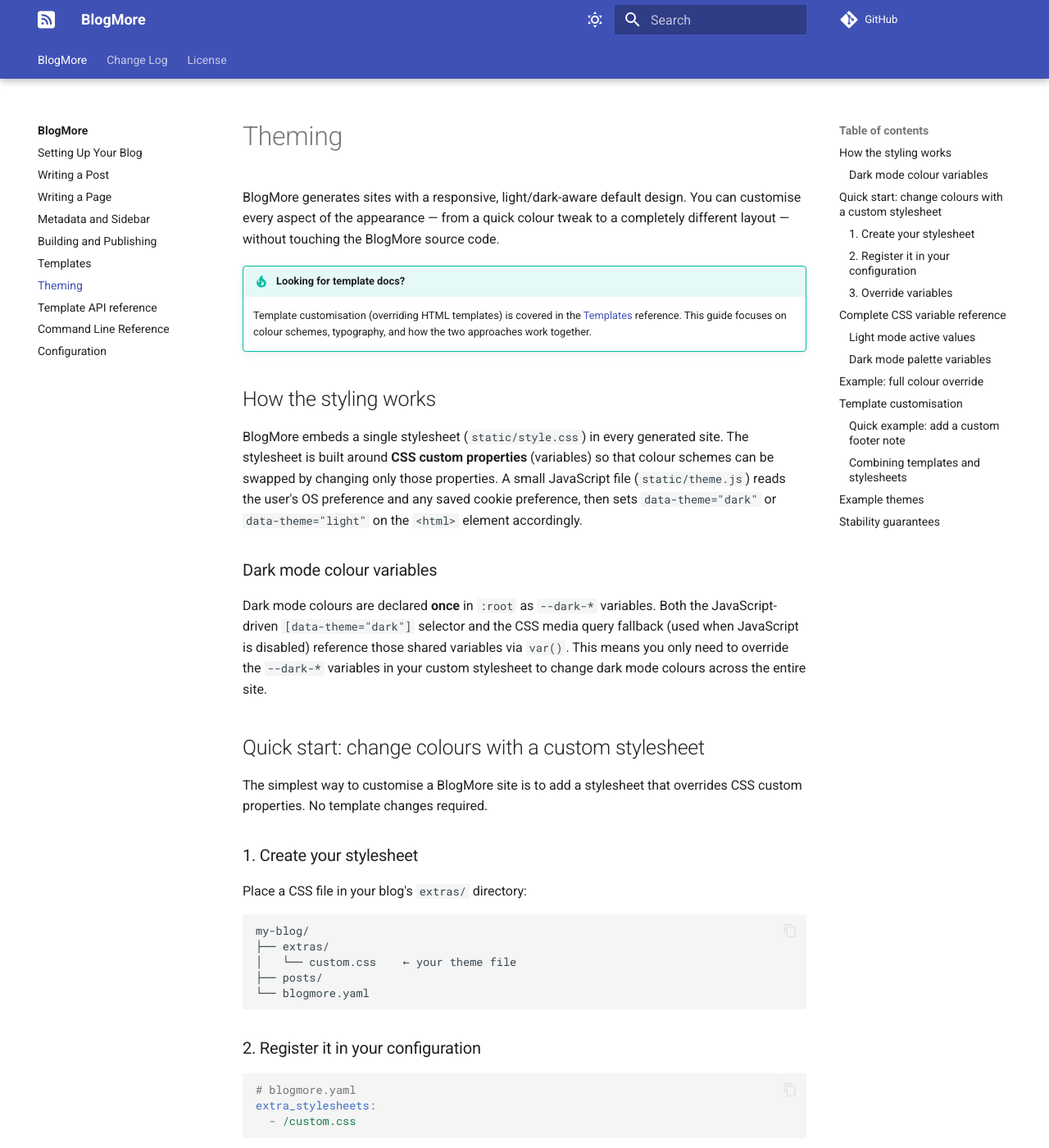
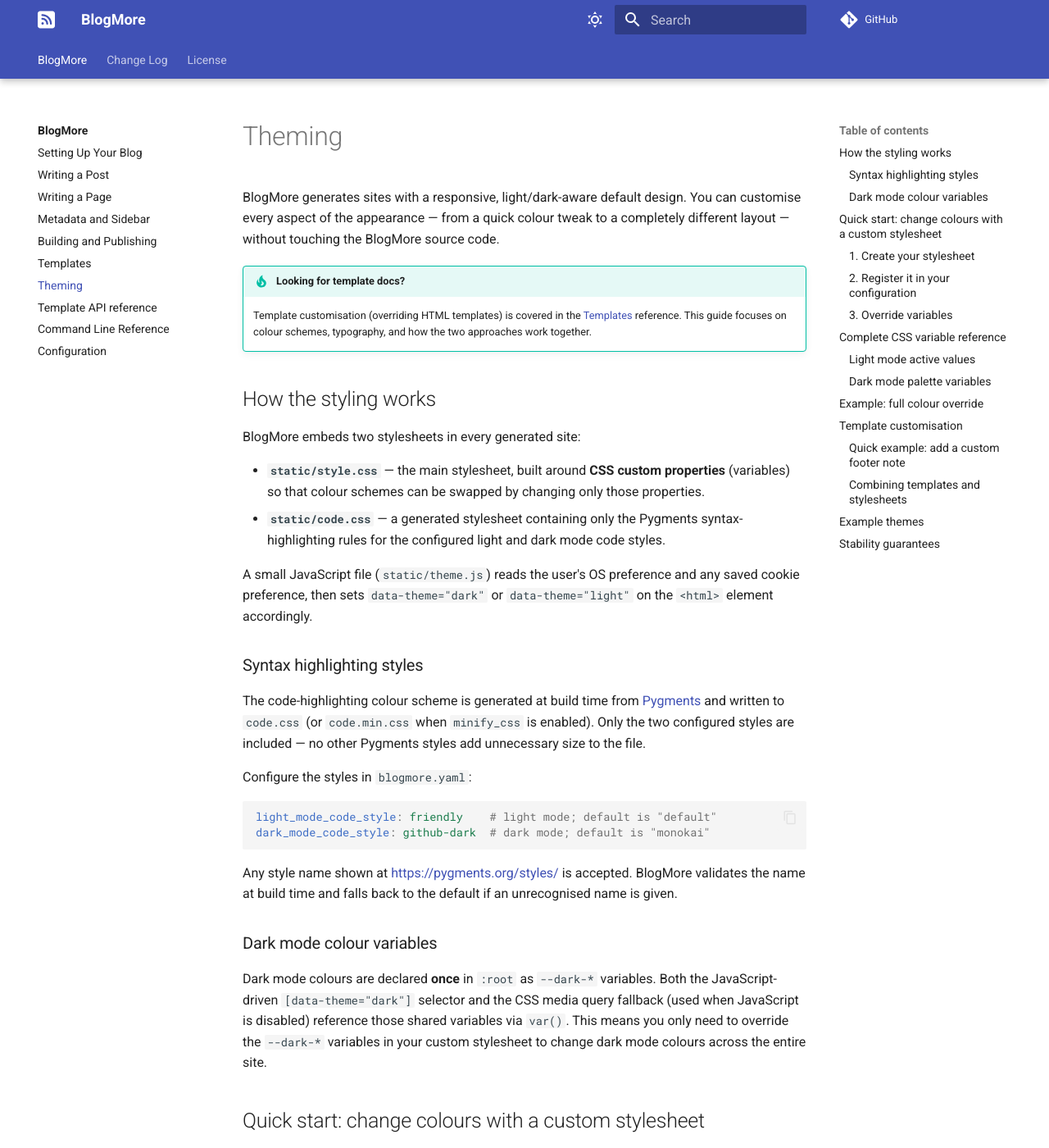
Before and after one commit to davep/blogmore, an MkDocs documentation site: the page built from docs/theming.md, in a window 1280 px wide and 1400 px high. Shown: the whole window at 82% size. Built offline with MkDocs 1.6.1 and Material for MkDocs 9.7.7, drawn with Linux system fonts in a browser that asks for light colours; comment, search, counter and statistics services are not loaded.

Commit message:
Add configurable fenced code block styles via light_mode_code_style and dark_mode_code_style
Co-authored-by: davep <28237+davep@users.noreply.github.com>
Agent-Logs-Url: https://github.com/davep/blogmore/sessions/d6b53e15-3230-46c8-a832-93be7a341aa0

````diff
--- a/ChangeLog.md
+++ b/ChangeLog.md
@@ -4,6 +4,13 @@
 
 **Released: WiP**
 
+- Added `light_mode_code_style` and `dark_mode_code_style` configuration
+  options that allow the Pygments syntax-highlighting colour scheme to be
+  configured independently for light and dark mode.  The chosen styles are
+  generated into a dedicated `code.css` file (or `code.min.css` when
+  `minify_css` is enabled) so that only the required rules are served to
+  visitors.
+  ([#332](https://github.com/davep/blogmore/pull/332))
 - Fixed sitemap generation not excluding the search page if a custom
   `search_path` was in use.
   ([#331](https://github.com/davep/blogmore/pull/331))
--- a/docs/theming.md
+++ b/docs/theming.md
@@ -11,12 +11,25 @@ to a completely different layout — without touching the BlogMore source code.
 
 ## How the styling works
 
-BlogMore embeds a single stylesheet (`static/style.css`) in every generated
-site.  The stylesheet is built around **CSS custom properties** (variables) so
-that colour schemes can be swapped by changing only those properties.  A small
-JavaScript file (`static/theme.js`) reads the user's OS preference and any
-saved cookie preference, then sets `data-theme="dark"` or
-`data-theme="light"` on the `<html>` element accordingly.
+BlogMore embeds two stylesheets in every generated site:
+
+- **`static/style.css`** — the main stylesheet, built around **CSS custom properties** (variables) so that colour schemes can be swapped by changing only those properties.
+- **`static/code.css`** — a generated stylesheet containing only the Pygments syntax-highlighting rules for the configured light and dark mode code styles.
+
+A small JavaScript file (`static/theme.js`) reads the user's OS preference and any saved cookie preference, then sets `data-theme="dark"` or `data-theme="light"` on the `<html>` element accordingly.
+
+### Syntax highlighting styles
+
+The code-highlighting colour scheme is generated at build time from [Pygments](https://pygments.org/styles/) and written to `code.css` (or `code.min.css` when `minify_css` is enabled).  Only the two configured styles are included — no other Pygments styles add unnecessary size to the file.
+
+Configure the styles in `blogmore.yaml`:
+
+```yaml
+light_mode_code_style: friendly    # light mode; default is "default"
+dark_mode_code_style: github-dark  # dark mode; default is "monokai"
+```
+
+Any style name shown at [https://pygments.org/styles/](https://pygments.org/styles/) is accepted.  BlogMore validates the name at build time and falls back to the default if an unrecognised name is given.
 
 ### Dark mode colour variables
 
--- a/src/blogmore/templates/base.html
+++ b/src/blogmore/templates/base.html
@@ -32,6 +32,7 @@
     <link rel="stylesheet" href="{{ fontawesome_css_url }}">
     {% endif %}
     <link rel="stylesheet" href="{{ styles_css_url }}">
+    <link rel="stylesheet" href="{{ code_css_url }}">
     {% if extra_stylesheets %}
     {% for stylesheet in extra_stylesheets %}
     <link rel="stylesheet" href="{{ stylesheet }}">
--- a/src/blogmore/templates/static/style.css
+++ b/src/blogmore/templates/static/style.css
@@ -1179,225 +1179,6 @@ footer a:hover {
     opacity: 1;
 }
 
-.highlight .hll { background-color: #ffffcc }
-.highlight .c { color: #3D7B7B; font-style: italic } /* Comment */
-.highlight .err { border: 1px solid #FF0000 } /* Error */
-.highlight .k { color: #008000; font-weight: bold } /* Keyword */
-.highlight .o { color: #666666 } /* Operator */
-.highlight .ch { color: #3D7B7B; font-style: italic } /* Comment.Hashbang */
-.highlight .cm { color: #3D7B7B; font-style: italic } /* Comment.Multiline */
-.highlight .cp { color: #9C6500 } /* Comment.Preproc */
-.highlight .cpf { color: #3D7B7B; font-style: italic } /* Comment.PreprocFile */
-.highlight .c1 { color: #3D7B7B; font-style: italic } /* Comment.Single */
-.highlight .cs { color: #3D7B7B; font-style: italic } /* Comment.Special */
-.highlight .gd { color: #A00000 } /* Generic.Deleted */
-.highlight .ge { font-style: italic } /* Generic.Emph */
-.highlight .ges { font-weight: bold; font-style: italic } /* Generic.EmphStrong */
-.highlight .gr { color: #E40000 } /* Generic.Error */
-.highlight .gh { color: #000080; font-weight: bold } /* Generic.Heading */
-.highlight .gi { color: #008400 } /* Generic.Inserted */
-.highlight .go { color: #717171 } /* Generic.Output */
-.highlight .gp { color: #000080; font-weight: bold } /* Generic.Prompt */
-.highlight .gs { font-weight: bold } /* Generic.Strong */
-.highlight .gu { color: #800080; font-weight: bold } /* Generic.Subheading */
-.highlight .gt { color: #0044DD } /* Generic.Traceback */
-.highlight .kc { color: #008000; font-weight: bold } /* Keyword.Constant */
-.highlight .kd { color: #008000; font-weight: bold } /* Keyword.Declaration */
-.highlight .kn { color: #008000; font-weight: bold } /* Keyword.Namespace */
-.highlight .kp { color: #008000 } /* Keyword.Pseudo */
-.highlight .kr { color: #008000; font-weight: bold } /* Keyword.Reserved */
-.highlight .kt { color: #B00040 } /* Keyword.Type */
-.highlight .m { color: #666666 } /* Literal.Number */
-.highlight .s { color: #BA2121 } /* Literal.String */
-.highlight .na { color: #687822 } /* Name.Attribute */
-.highlight .nb { color: #008000 } /* Name.Builtin */
-.highlight .nc { color: #0000FF; font-weight: bold } /* Name.Class */
-.highlight .no { color: #880000 } /* Name.Constant */
-.highlight .nd { color: #AA22FF } /* Name.Decorator */
-.highlight .ni { color: #717171; font-weight: bold } /* Name.Entity */
-.highlight .ne { color: #CB3F38; font-weight: bold } /* Name.Exception */
-.highlight .nf { color: #0000FF } /* Name.Function */
-.highlight .nl { color: #767600 } /* Name.Label */
-.highlight .nn { color: #0000FF; font-weight: bold } /* Name.Namespace */
-.highlight .nt { color: #008000; font-weight: bold } /* Name.Tag */
-.highlight .nv { color: #19177C } /* Name.Variable */
-.highlight .ow { color: #AA22FF; font-weight: bold } /* Operator.Word */
-.highlight .w { color: #bbbbbb } /* Text.Whitespace */
-.highlight .mb { color: #666666 } /* Literal.Number.Bin */
-.highlight .mf { color: #666666 } /* Literal.Number.Float */
-.highlight .mh { color: #666666 } /* Literal.Number.Hex */
-.highlight .mi { color: #666666 } /* Literal.Number.Integer */
-.highlight .mo { color: #666666 } /* Literal.Number.Oct */
-.highlight .sa { color: #BA2121 } /* Literal.String.Affix */
-.highlight .sb { color: #BA2121 } /* Literal.String.Backtick */
-.highlight .sc { color: #BA2121 } /* Literal.String.Char */
-.highlight .dl { color: #BA2121 } /* Literal.String.Delimiter */
-.highlight .sd { color: #BA2121; font-style: italic } /* Literal.String.Doc */
-.highlight .s2 { color: #BA2121 } /* Literal.String.Double */
-.highlight .se { color: #AA5D1F; font-weight: bold } /* Literal.String.Escape */
-.highlight .sh { color: #BA2121 } /* Literal.String.Heredoc */
-.highlight .si { color: #A45A77; font-weight: bold } /* Literal.String.Interpol */
-.highlight .sx { color: #008000 } /* Literal.String.Other */
-.highlight .sr { color: #A45A77 } /* Literal.String.Regex */
-.highlight .s1 { color: #BA2121 } /* Literal.String.Single */
-.highlight .ss { color: #19177C } /* Literal.String.Symbol */
-.highlight .bp { color: #008000 } /* Name.Builtin.Pseudo */
-.highlight .fm { color: #0000FF } /* Name.Function.Magic */
-.highlight .vc { color: #19177C } /* Name.Variable.Class */
-.highlight .vg { color: #19177C } /* Name.Variable.Global */
-.highlight .vi { color: #19177C } /* Name.Variable.Instance */
-.highlight .vm { color: #19177C } /* Name.Variable.Magic */
-.highlight .il { color: #666666 } /* Literal.Number.Integer.Long */
-
-/* Dark theme syntax highlighting */
-/* Applied when system prefers dark mode */
-@media (prefers-color-scheme: dark) {
-    :root:not([data-theme]) .highlight {
-        background: #272822;
-        color: #f8f8f2;
-    }
-    :root:not([data-theme]) .highlight .hll { background-color: #49483e }
-    :root:not([data-theme]) .highlight .c { color: #959077 } /* Comment */
-    :root:not([data-theme]) .highlight .err { color: #ed007e; background-color: #1e0010 } /* Error */
-    :root:not([data-theme]) .highlight .k { color: #66d9ef } /* Keyword */
-    :root:not([data-theme]) .highlight .l { color: #ae81ff } /* Literal */
-    :root:not([data-theme]) .highlight .n { color: #f8f8f2 } /* Name */
-    :root:not([data-theme]) .highlight .o { color: #ff4689 } /* Operator */
-    :root:not([data-theme]) .highlight .p { color: #f8f8f2 } /* Punctuation */
-    :root:not([data-theme]) .highlight .ch { color: #959077 } /* Comment.Hashbang */
-    :root:not([data-theme]) .highlight .cm { color: #959077 } /* Comment.Multiline */
-    :root:not([data-theme]) .highlight .cp { color: #959077 } /* Comment.Preproc */
-    :root:not([data-theme]) .highlight .cpf { color: #959077 } /* Comment.PreprocFile */
-    :root:not([data-theme]) .highlight .c1 { color: #959077 } /* Comment.Single */
-    :root:not([data-theme]) .highlight .cs { color: #959077 } /* Comment.Special */
-    :root:not([data-theme]) .highlight .gd { color: #ff4689 } /* Generic.Deleted */
-    :root:not([data-theme]) .highlight .ge { color: #f8f8f2; font-style: italic } /* Generic.Emph */
-    :root:not([data-theme]) .highlight .gi { color: #a6e22e } /* Generic.Inserted */
-    :root:not([data-theme]) .highlight .go { color: #66d9ef } /* Generic.Output */
-    :root:not([data-theme]) .highlight .gp { color: #ff4689; font-weight: bold } /* Generic.Prompt */
-    :root:not([data-theme]) .highlight .gs { color: #f8f8f2; font-weight: bold } /* Generic.Strong */
-    :root:not([data-theme]) .highlight .gu { color: #959077 } /* Generic.Subheading */
-    :root:not([data-theme]) .highlight .kc { color: #66d9ef } /* Keyword.Constant */
-    :root:not([data-theme]) .highlight .kd { color: #66d9ef } /* Keyword.Declaration */
-    :root:not([data-theme]) .highlight .kn { color: #ff4689 } /* Keyword.Namespace */
-    :root:not([data-theme]) .highlight .kp { color: #66d9ef } /* Keyword.Pseudo */
-    :root:not([data-theme]) .highlight .kr { color: #66d9ef } /* Keyword.Reserved */
-    :root:not([data-theme]) .highlight .kt { color: #66d9ef } /* Keyword.Type */
-    :root:not([data-theme]) .highlight .m { color: #ae81ff } /* Literal.Number */
-    :root:not([data-theme]) .highlight .s { color: #e6db74 } /* Literal.String */
-    :root:not([data-theme]) .highlight .na { color: #a6e22e } /* Name.Attribute */
-    :root:not([data-theme]) .highlight .nb { color: #f8f8f2 } /* Name.Builtin */
-    :root:not([data-theme]) .highlight .nc { color: #a6e22e } /* Name.Class */
-    :root:not([data-theme]) .highlight .no { color: #66d9ef } /* Name.Constant */
-    :root:not([data-theme]) .highlight .nd { color: #a6e22e } /* Name.Decorator */
-    :root:not([data-theme]) .highlight .ne { color: #a6e22e } /* Name.Exception */
-    :root:not([data-theme]) .highlight .nf { color: #a6e22e } /* Name.Function */
-    :root:not([data-theme]) .highlight .nn { color: #f8f8f2 } /* Name.Namespace */
-    :root:not([data-theme]) .highlight .nx { color: #a6e22e } /* Name.Other */
-    :root:not([data-theme]) .highlight .nt { color: #ff4689 } /* Name.Tag */
-    :root:not([data-theme]) .highlight .nv { color: #f8f8f2 } /* Name.Variable */
-    :root:not([data-theme]) .highlight .ow { color: #ff4689 } /* Operator.Word */
-    :root:not([data-theme]) .highlight .w { color: #f8f8f2 } /* Text.Whitespace */
-    :root:not([data-theme]) .highlight .mb { color: #ae81ff } /* Literal.Number.Bin */
-    :root:not([data-theme]) .highlight .mf { color: #ae81ff } /* Literal.Number.Float */
-    :root:not([data-theme]) .highlight .mh { color: #ae81ff } /* Literal.Number.Hex */
-    :root:not([data-theme]) .highlight .mi { color: #ae81ff } /* Literal.Number.Integer */
-    :root:not([data-theme]) .highlight .mo { color: #ae81ff } /* Literal.Number.Oct */
-    :root:not([data-theme]) .highlight .sa { color: #e6db74 } /* Literal.String.Affix */
-    :root:not([data-theme]) .highlight .sb { color: #e6db74 } /* Literal.String.Backtick */
-    :root:not([data-theme]) .highlight .sc { color: #e6db74 } /* Literal.String.Char */
-    :root:not([data-theme]) .highlight .dl { color: #e6db74 } /* Literal.String.Delimiter */
-    :root:not([data-theme]) .highlight .sd { color: #e6db74 } /* Literal.String.Doc */
-    :root:not([data-theme]) .highlight .s2 { color: #e6db74 } /* Literal.String.Double */
-    :root:not([data-theme]) .highlight .se { color: #ae81ff } /* Literal.String.Escape */
-    :root:not([data-theme]) .highlight .sh { color: #e6db74 } /* Literal.String.Heredoc */
-    :root:not([data-theme]) .highlight .si { color: #e6db74 } /* Literal.String.Interpol */
-    :root:not([data-theme]) .highlight .sx { color: #e6db74 } /* Literal.String.Other */
-    :root:not([data-theme]) .highlight .sr { color: #e6db74 } /* Literal.String.Regex */
-    :root:not([data-theme]) .highlight .s1 { color: #e6db74 } /* Literal.String.Single */
-    :root:not([data-theme]) .highlight .ss { color: #e6db74 } /* Literal.String.Symbol */
-    :root:not([data-theme]) .highlight .bp { color: #f8f8f2 } /* Name.Builtin.Pseudo */
-    :root:not([data-theme]) .highlight .fm { color: #a6e22e } /* Name.Function.Magic */
-    :root:not([data-theme]) .highlight .vc { color: #f8f8f2 } /* Name.Variable.Class */
-    :root:not([data-theme]) .highlight .vg { color: #f8f8f2 } /* Name.Variable.Global */
-    :root:not([data-theme]) .highlight .vi { color: #f8f8f2 } /* Name.Variable.Instance */
-    :root:not([data-theme]) .highlight .vm { color: #f8f8f2 } /* Name.Variable.Magic */
-    :root:not([data-theme]) .highlight .il { color: #ae81ff } /* Literal.Number.Integer.Long */
-}
-
-/* Dark theme syntax highlighting when manually set */
-:root[data-theme="dark"] .highlight {
-    background: #272822;
-    color: #f8f8f2;
-}
-:root[data-theme="dark"] .highlight .hll { background-color: #49483e }
-:root[data-theme="dark"] .highlight .c { color: #959077 } /* Comment */
-:root[data-theme="dark"] .highlight .err { color: #ed007e; background-color: #1e0010 } /* Error */
-:root[data-theme="dark"] .highlight .k { color: #66d9ef } /* Keyword */
-:root[data-theme="dark"] .highlight .l { color: #ae81ff } /* Literal */
-:root[data-theme="dark"] .highlight .n { color: #f8f8f2 } /* Name */
-:root[data-theme="dark"] .highlight .o { color: #ff4689 } /* Operator */
-:root[data-theme="dark"] .highlight .p { color: #f8f8f2 } /* Punctuation */
-:root[data-theme="dark"] .highlight .ch { color: #959077 } /* Comment.Hashbang */
-:root[data-theme="dark"] .highlight .cm { color: #959077 } /* Comment.Multiline */
-:root[data-theme="dark"] .highlight .cp { color: #959077 } /* Comment.Preproc */
-:root[data-theme="dark"] .highlight .cpf { color: #959077 } /* Comment.PreprocFile */
-:root[data-theme="dark"] .highlight .c1 { color: #959077 } /* Comment.Single */
-:root[data-theme="dark"] .highlight .cs { color: #959077 } /* Comment.Special */
-:root[data-theme="dark"] .highlight .gd { color: #ff4689 } /* Generic.Deleted */
-:root[data-theme="dark"] .highlight .ge { color: #f8f8f2; font-style: italic } /* Generic.Emph */
-:root[data-theme="dark"] .highlight .gi { color: #a6e22e } /* Generic.Inserted */
-:root[data-theme="dark"] .highlight .go { color: #66d9ef } /* Generic.Output */
-:root[data-theme="dark"] .highlight .gp { color: #ff4689; font-weight: bold } /* Generic.Prompt */
-:root[data-theme="dark"] .highlight .gs { color: #f8f8f2; font-weight: bold } /* Generic.Strong */
-:root[data-theme="dark"] .highlight .gu { color: #959077 } /* Generic.Subheading */
-:root[data-theme="dark"] .highlight .kc { color: #66d9ef } /* Keyword.Constant */
-:root[data-theme="dark"] .highlight .kd { color: #66d9ef } /* Keyword.Declaration */
-:root[data-theme="dark"] .highlight .kn { color: #ff4689 } /* Keyword.Namespace */
-:root[data-theme="dark"] .highlight .kp { color: #66d9ef } /* Keyword.Pseudo */
-:root[data-theme="dark"] .highlight .kr { color: #66d9ef } /* Keyword.Reserved */
-:root[data-theme="dark"] .highlight .kt { color: #66d9ef } /* Keyword.Type */
-:root[data-theme="dark"] .highlight .m { color: #ae81ff } /* Literal.Number */
-:root[data-theme="dark"] .highlight .s { color: #e6db74 } /* Literal.String */
-:root[data-theme="dark"] .highlight .na { color: #a6e22e } /* Name.Attribute */
-:root[data-theme="dark"] .highlight .nb { color: #f8f8f2 } /* Name.Builtin */
-:root[data-theme="dark"] .highlight .nc { color: #a6e22e } /* Name.Class */
-:root[data-theme="dark"] .highlight .no { color: #66d9ef } /* Name.Constant */
-:root[data-theme="dark"] .highlight .nd { color: #a6e22e } /* Name.Decorator */
-:root[data-theme="dark"] .highlight .ne { color: #a6e22e } /* Name.Exception */
-:root[data-theme="dark"] .highlight .nf { color: #a6e22e } /* Name.Function */
-:root[data-theme="dark"] .highlight .nn { color: #f8f8f2 } /* Name.Namespace */
-:root[data-theme="dark"] .highlight .nx { color: #a6e22e } /* Name.Other */
-:root[data-theme="dark"] .highlight .nt { color: #ff4689 } /* Name.Tag */
-:root[data-theme="dark"] .highlight .nv { color: #f8f8f2 } /* Name.Variable */
-:root[data-theme="dark"] .highlight .ow { color: #ff4689 } /* Operator.Word */
-:root[data-theme="dark"] .highlight .w { color: #f8f8f2 } /* Text.Whitespace */
-:root[data-theme="dark"] .highlight .mb { color: #ae81ff } /* Literal.Number.Bin */
-:root[data-theme="dark"] .highlight .mf { color: #ae81ff } /* Literal.Number.Float */
-:root[data-theme="dark"] .highlight .mh { color: #ae81ff } /* Literal.Number.Hex */
-:root[data-theme="dark"] .highlight .mi { color: #ae81ff } /* Literal.Number.Integer */
-:root[data-theme="dark"] .highlight .mo { color: #ae81ff } /* Literal.Number.Oct */
-:root[data-theme="dark"] .highlight .sa { color: #e6db74 } /* Literal.String.Affix */
-:root[data-theme="dark"] .highlight .sb { color: #e6db74 } /* Literal.String.Backtick */
-:root[data-theme="dark"] .highlight .sc { color: #e6db74 } /* Literal.String.Char */
-:root[data-theme="dark"] .highlight .dl { color: #e6db74 } /* Literal.String.Delimiter */
-:root[data-theme="dark"] .highlight .sd { color: #e6db74 } /* Literal.String.Doc */
-:root[data-theme="dark"] .highlight .s2 { color: #e6db74 } /* Literal.String.Double */
-:root[data-theme="dark"] .highlight .se { color: #ae81ff } /* Literal.String.Escape */
-:root[data-theme="dark"] .highlight .sh { color: #e6db74 } /* Literal.String.Heredoc */
-:root[data-theme="dark"] .highlight .si { color: #e6db74 } /* Literal.String.Interpol */
-:root[data-theme="dark"] .highlight .sx { color: #e6db74 } /* Literal.String.Other */
-:root[data-theme="dark"] .highlight .sr { color: #e6db74 } /* Literal.String.Regex */
-:root[data-theme="dark"] .highlight .s1 { color: #e6db74 } /* Literal.String.Single */
-:root[data-theme="dark"] .highlight .ss { color: #e6db74 } /* Literal.String.Symbol */
-:root[data-theme="dark"] .highlight .bp { color: #f8f8f2 } /* Name.Builtin.Pseudo */
-:root[data-theme="dark"] .highlight .fm { color: #a6e22e } /* Name.Function.Magic */
-:root[data-theme="dark"] .highlight .vc { color: #f8f8f2 } /* Name.Variable.Class */
-:root[data-theme="dark"] .highlight .vg { color: #f8f8f2 } /* Name.Variable.Global */
-:root[data-theme="dark"] .highlight .vi { color: #f8f8f2 } /* Name.Variable.Instance */
-:root[data-theme="dark"] .highlight .vm { color: #f8f8f2 } /* Name.Variable.Magic */
-:root[data-theme="dark"] .highlight .il { color: #ae81ff } /* Literal.Number.Integer.Long */
-
 /* =============================================================================
    LISTING PAGES (tags, categories, archive, search)
    ============================================================================= */
````
Also changed, not shown: docs/configuration.md (+28 -0 lines), 6 other files.
